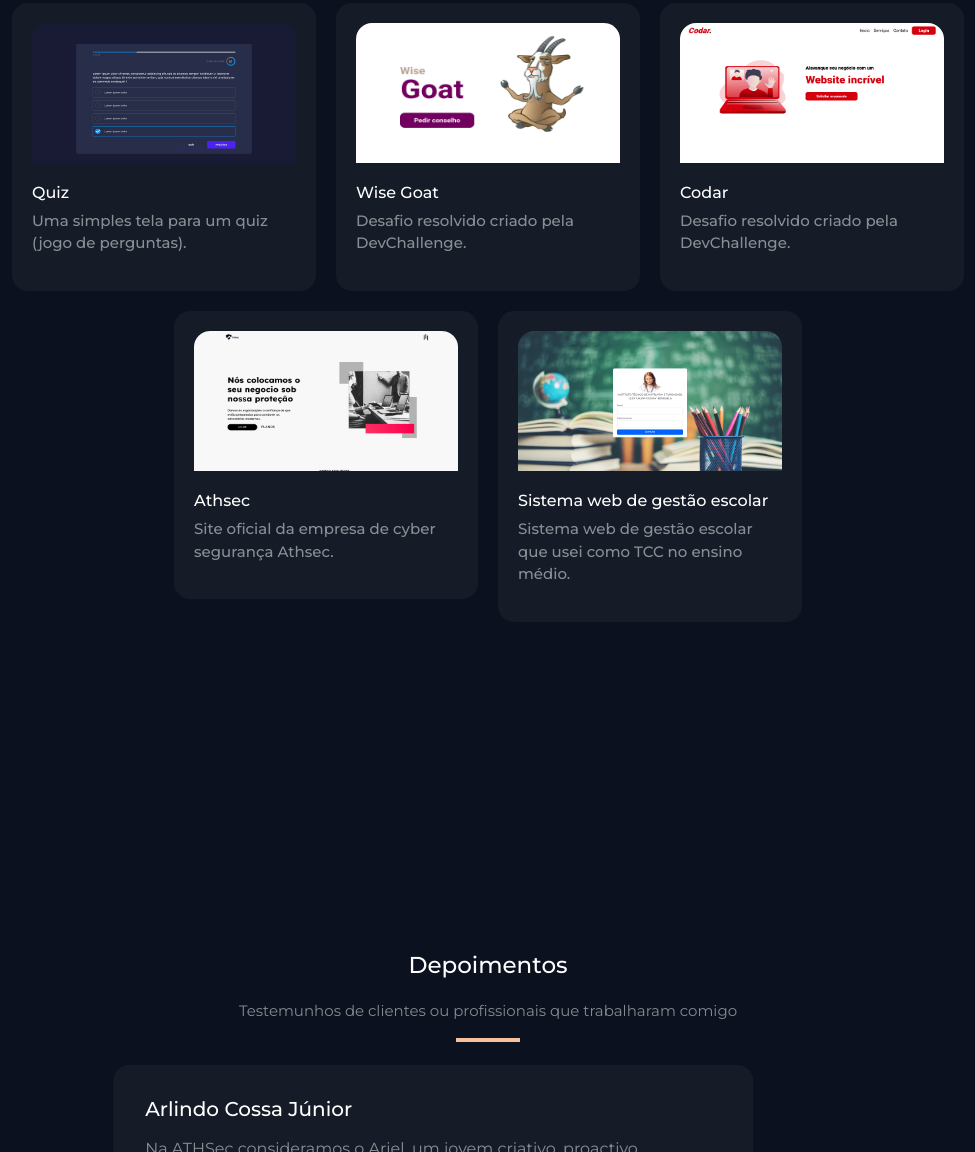
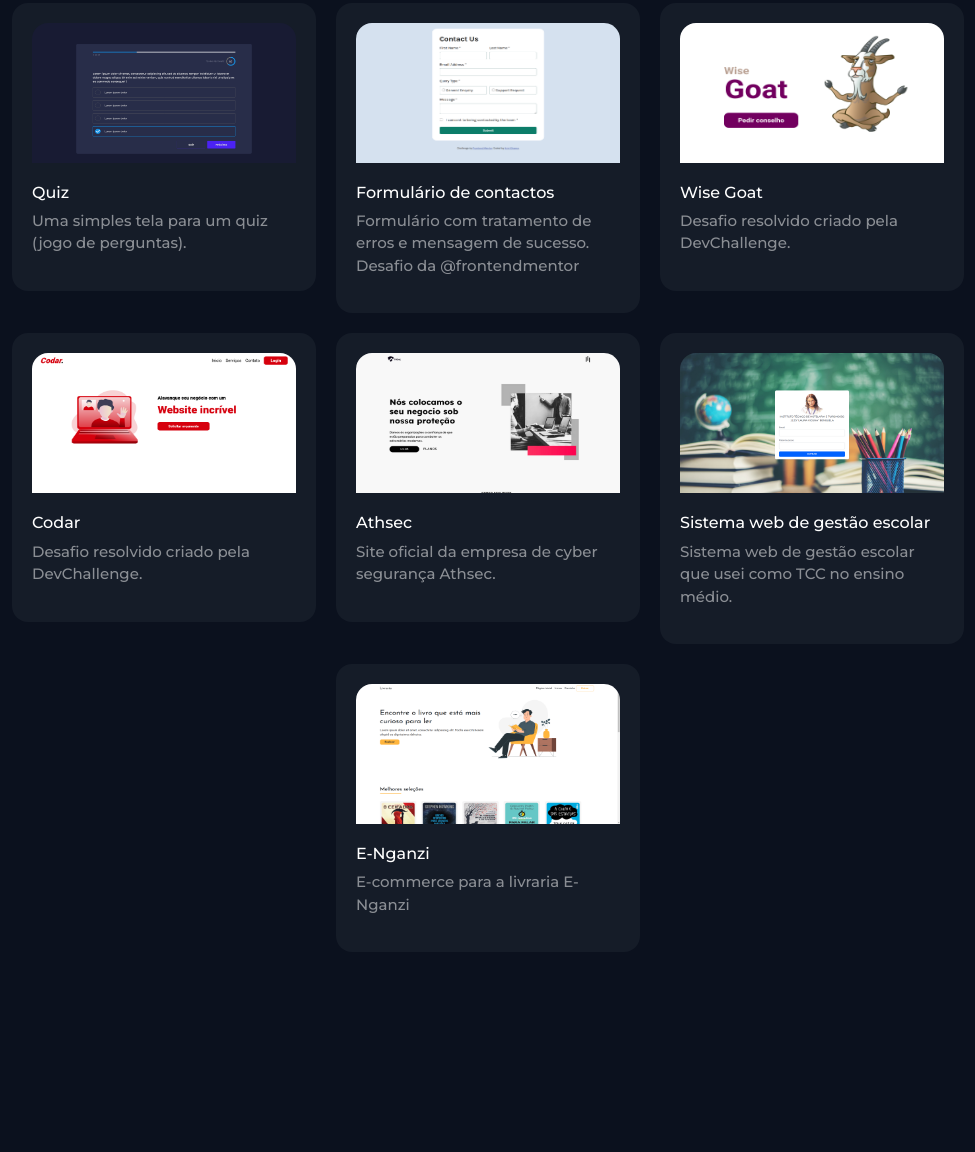
Before and after one commit to ArielChama/arielchama.github.io, a plain HTML site: page index.html in a window 1280 px wide. Shown: the part 2463-3615 px from the top of the page, without its empty margins (152-1127 px from the left). Drawn offline with Linux system fonts and the light colour scheme.

Commit message:
Adicionando projectos

```diff
--- a/index.html
+++ b/index.html
@@ -114,40 +114,35 @@
 
             <ul>
               <li>
-                <svg xmlns="http://www.w3.org/2000/svg"
-                  viewBox="0 0 512 512" fill="#F6BF9F" width="15px" height="15px">
+                <svg xmlns="http://www.w3.org/2000/svg" viewBox="0 0 512 512" fill="#F6BF9F" width="15px" height="15px">
                   <path
                     d="M256 512A256 256 0 1 0 256 0a256 256 0 1 0 0 512zM369 209L241 337c-9.4 9.4-24.6 9.4-33.9 0l-64-64c-9.4-9.4-9.4-24.6 0-33.9s24.6-9.4 33.9 0l47 47L335 175c9.4-9.4 24.6-9.4 33.9 0s9.4 24.6 0 33.9z" />
                 </svg>
                 Html
               </li>
               <li>
-                <svg xmlns="http://www.w3.org/2000/svg"
-                  viewBox="0 0 512 512" fill="#F6BF9F" width="15px" height="15px">
+                <svg xmlns="http://www.w3.org/2000/svg" viewBox="0 0 512 512" fill="#F6BF9F" width="15px" height="15px">
                   <path
                     d="M256 512A256 256 0 1 0 256 0a256 256 0 1 0 0 512zM369 209L241 337c-9.4 9.4-24.6 9.4-33.9 0l-64-64c-9.4-9.4-9.4-24.6 0-33.9s24.6-9.4 33.9 0l47 47L335 175c9.4-9.4 24.6-9.4 33.9 0s9.4 24.6 0 33.9z" />
                 </svg>
                 Css
               </li>
               <li>
-                <svg xmlns="http://www.w3.org/2000/svg"
-                  viewBox="0 0 512 512" fill="#F6BF9F" width="15px" height="15px">
+                <svg xmlns="http://www.w3.org/2000/svg" viewBox="0 0 512 512" fill="#F6BF9F" width="15px" height="15px">
                   <path
                     d="M256 512A256 256 0 1 0 256 0a256 256 0 1 0 0 512zM369 209L241 337c-9.4 9.4-24.6 9.4-33.9 0l-64-64c-9.4-9.4-9.4-24.6 0-33.9s24.6-9.4 33.9 0l47 47L335 175c9.4-9.4 24.6-9.4 33.9 0s9.4 24.6 0 33.9z" />
                 </svg>
                 Bootstrap
               </li>
               <li>
-                <svg xmlns="http://www.w3.org/2000/svg"
-                  viewBox="0 0 512 512" fill="#F6BF9F" width="15px" height="15px">
+                <svg xmlns="http://www.w3.org/2000/svg" viewBox="0 0 512 512" fill="#F6BF9F" width="15px" height="15px">
                   <path
                     d="M256 512A256 256 0 1 0 256 0a256 256 0 1 0 0 512zM369 209L241 337c-9.4 9.4-24.6 9.4-33.9 0l-64-64c-9.4-9.4-9.4-24.6 0-33.9s24.6-9.4 33.9 0l47 47L335 175c9.4-9.4 24.6-9.4 33.9 0s9.4 24.6 0 33.9z" />
                 </svg>
                 Tailwind css
               </li>
               <li>
-                <svg xmlns="http://www.w3.org/2000/svg"
-                  viewBox="0 0 512 512" fill="#F6BF9F" width="15px" height="15px">
+                <svg xmlns="http://www.w3.org/2000/svg" viewBox="0 0 512 512" fill="#F6BF9F" width="15px" height="15px">
                   <path
                     d="M256 512A256 256 0 1 0 256 0a256 256 0 1 0 0 512zM369 209L241 337c-9.4 9.4-24.6 9.4-33.9 0l-64-64c-9.4-9.4-9.4-24.6 0-33.9s24.6-9.4 33.9 0l47 47L335 175c9.4-9.4 24.6-9.4 33.9 0s9.4 24.6 0 33.9z" />
                 </svg>
@@ -161,32 +156,28 @@
 
             <ul>
               <li>
-                <svg xmlns="http://www.w3.org/2000/svg"
-                  viewBox="0 0 512 512" fill="#F6BF9F" width="15px" height="15px">
+                <svg xmlns="http://www.w3.org/2000/svg" viewBox="0 0 512 512" fill="#F6BF9F" width="15px" height="15px">
                   <path
                     d="M256 512A256 256 0 1 0 256 0a256 256 0 1 0 0 512zM369 209L241 337c-9.4 9.4-24.6 9.4-33.9 0l-64-64c-9.4-9.4-9.4-24.6 0-33.9s24.6-9.4 33.9 0l47 47L335 175c9.4-9.4 24.6-9.4 33.9 0s9.4 24.6 0 33.9z" />
                 </svg>
                 PHP
               </li>
               <li>
-                <svg xmlns="http://www.w3.org/2000/svg"
-                  viewBox="0 0 512 512" fill="#F6BF9F" width="15px" height="15px">
+                <svg xmlns="http://www.w3.org/2000/svg" viewBox="0 0 512 512" fill="#F6BF9F" width="15px" height="15px">
                   <path
                     d="M256 512A256 256 0 1 0 256 0a256 256 0 1 0 0 512zM369 209L241 337c-9.4 9.4-24.6 9.4-33.9 0l-64-64c-9.4-9.4-9.4-24.6 0-33.9s24.6-9.4 33.9 0l47 47L335 175c9.4-9.4 24.6-9.4 33.9 0s9.4 24.6 0 33.9z" />
                 </svg>
                 Laravel
               </li>
               <li>
-                <svg xmlns="http://www.w3.org/2000/svg"
-                  viewBox="0 0 512 512" fill="#F6BF9F" width="15px" height="15px">
+                <svg xmlns="http://www.w3.org/2000/svg" viewBox="0 0 512 512" fill="#F6BF9F" width="15px" height="15px">
                   <path
                     d="M256 512A256 256 0 1 0 256 0a256 256 0 1 0 0 512zM369 209L241 337c-9.4 9.4-24.6 9.4-33.9 0l-64-64c-9.4-9.4-9.4-24.6 0-33.9s24.6-9.4 33.9 0l47 47L335 175c9.4-9.4 24.6-9.4 33.9 0s9.4 24.6 0 33.9z" />
                 </svg>
                 Laravel Breeze
               </li>
               <li>
-                <svg xmlns="http://www.w3.org/2000/svg"
-                  viewBox="0 0 512 512" fill="#F6BF9F" width="15px" height="15px">
+                <svg xmlns="http://www.w3.org/2000/svg" viewBox="0 0 512 512" fill="#F6BF9F" width="15px" height="15px">
                   <path
                     d="M256 512A256 256 0 1 0 256 0a256 256 0 1 0 0 512zM369 209L241 337c-9.4 9.4-24.6 9.4-33.9 0l-64-64c-9.4-9.4-9.4-24.6 0-33.9s24.6-9.4 33.9 0l47 47L335 175c9.4-9.4 24.6-9.4 33.9 0s9.4 24.6 0 33.9z" />
                 </svg>
@@ -234,6 +225,17 @@
 
                 <div class="cardProject">
                   <div class="cardProjectBody">
+                    <img src="assets/images/project-form.png" alt="" class="">
+
+                    <h6><a href="https://arielchama.github.io/Contact-form/">Formulário de contactos</a></h6>
+                    <p>
+                      Formulário com tratamento de erros e mensagem de sucesso. Desafio da @frontendmentor
+                    </p>
+                  </div>
+                </div>
+
+                <div class="cardProject">
+                  <div class="cardProjectBody">
                     <img src="assets/images/project_wiseGoat.png" alt="" class="">
 
                     <h6><a href="https://github.com/ArielChama/WiseGoat">Wise Goat</a></h6>
@@ -275,6 +277,17 @@
                     </p>
                   </div>
                 </div>
+
+                <div class="cardProject">
+                  <div class="cardProjectBody">
+                    <img src="assets/images/project-libs.png" alt="" class="">
+
+                    <h6><a href="https://github.com/ArielChama/Livraria">E-Nganzi</a></h6>
+                    <p>
+                      E-commerce para a livraria E-Nganzi
+                    </p>
+                  </div>
+                </div>
               </div>
             </div>
             <div class="tabs__content">
@@ -293,6 +306,16 @@
             </div>
             <div class="tabs__content">
               <div class="cardsContainer">
+                <div class="cardProject">
+                  <div class="cardProjectBody">
+                    <img src="assets/images/project-form.png" alt="" class="">
+
+                    <h6><a href="https://arielchama.github.io/Contact-form/">Formulário de contactos</a></h6>
+                    <p>
+                      Formulário com tratamento de erros e mensagem de sucesso. Desafio da @frontendmentor
+                    </p>
+                  </div>
+                </div>
                 <div class="cardProject">
                   <div class="cardProjectBody">
                     <img src="assets/images/project_wiseGoat.png" alt="" class="">
@@ -333,6 +356,17 @@
                     <h6><a href="https://github.com/ArielChama/smart-school">Sistema web de gestão escolar</a></h6>
                     <p>
                       Sistema web de gestão escolar que usei como TCC no ensino médio.
+                    </p>
+                  </div>
+                </div>
+
+                <div class="cardProject">
+                  <div class="cardProjectBody">
+                    <img src="assets/images/project-libs.png" alt="" class="">
+
+                    <h6><a href="https://github.com/ArielChama/Livraria">Site para uma livraria</a></h6>
+                    <p>
+                      E-commerce para a livraria E-Nganzi
                     </p>
                   </div>
                 </div>
```
Also changed, not shown: assets/images/project-form.png (added), assets/images/project-libs.png (added).
